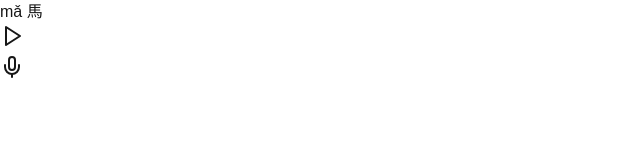
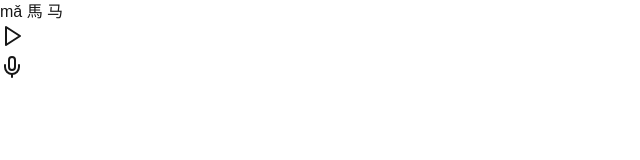
Before and after one commit to SkyBlue43/mandarin-tonal-app, a Next.js app in the folder Frontend/: page / in a window 1280 px wide. Shown: the top 160 px of the page, without its empty margins (0-640 px from the left). Built offline with nearby package versions, Linux system fonts and the light colour scheme.

Commit message:
Added the simplifed Chinese character in

```diff
--- a/Frontend/src/app/page.tsx
+++ b/Frontend/src/app/page.tsx
@@ -107,7 +107,7 @@ export default function Home() {
 
   return (
     <main className="flex flex-col items-center justify-center min-h-screen w-screen text-[50px]">
-      <h1>mǎ 馬</h1>
+      <h1>mǎ 馬 马</h1>
       <div className="grid grid-cols-2 grid-rows-2 gap-4 w-full px-8 h-[600px]">
 
         <div className='flex justify-center items-center w-full h-full'>
```
